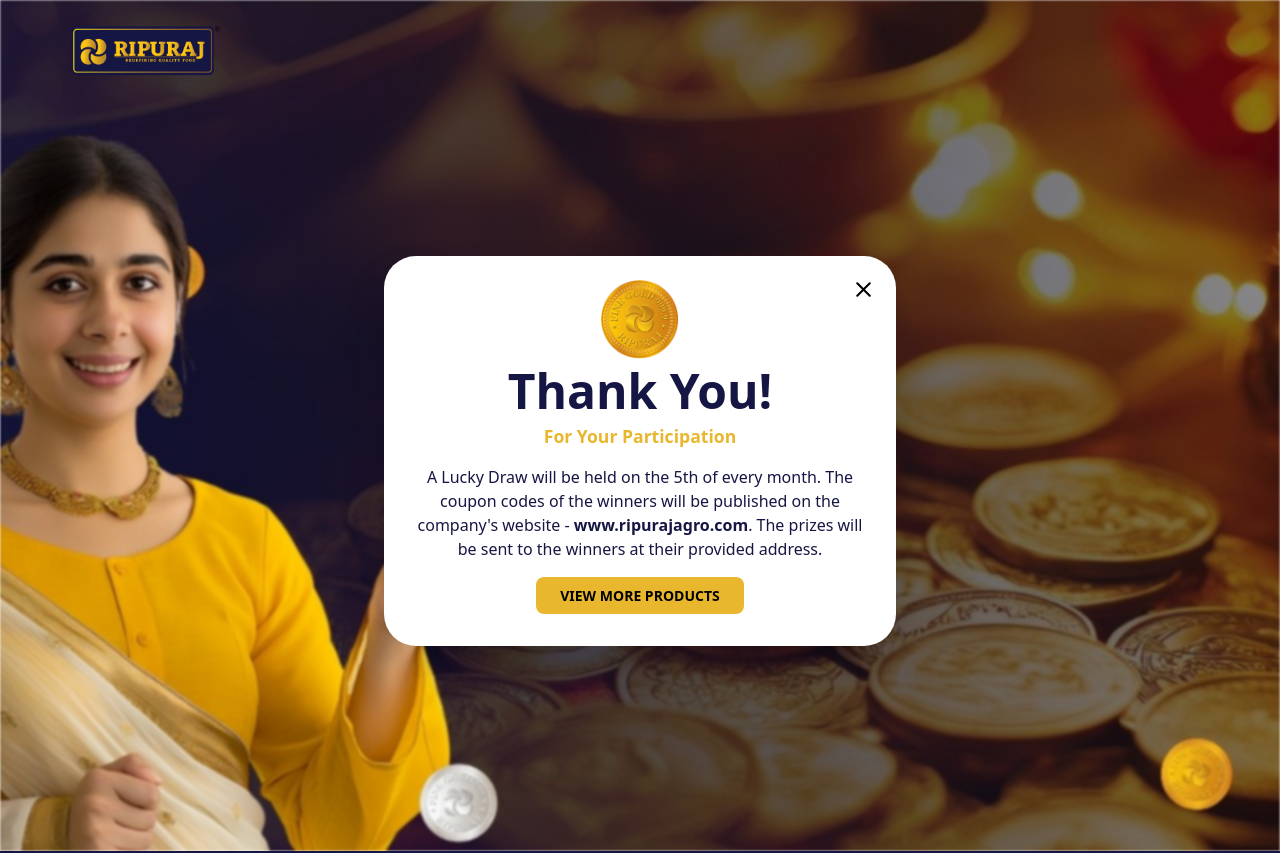
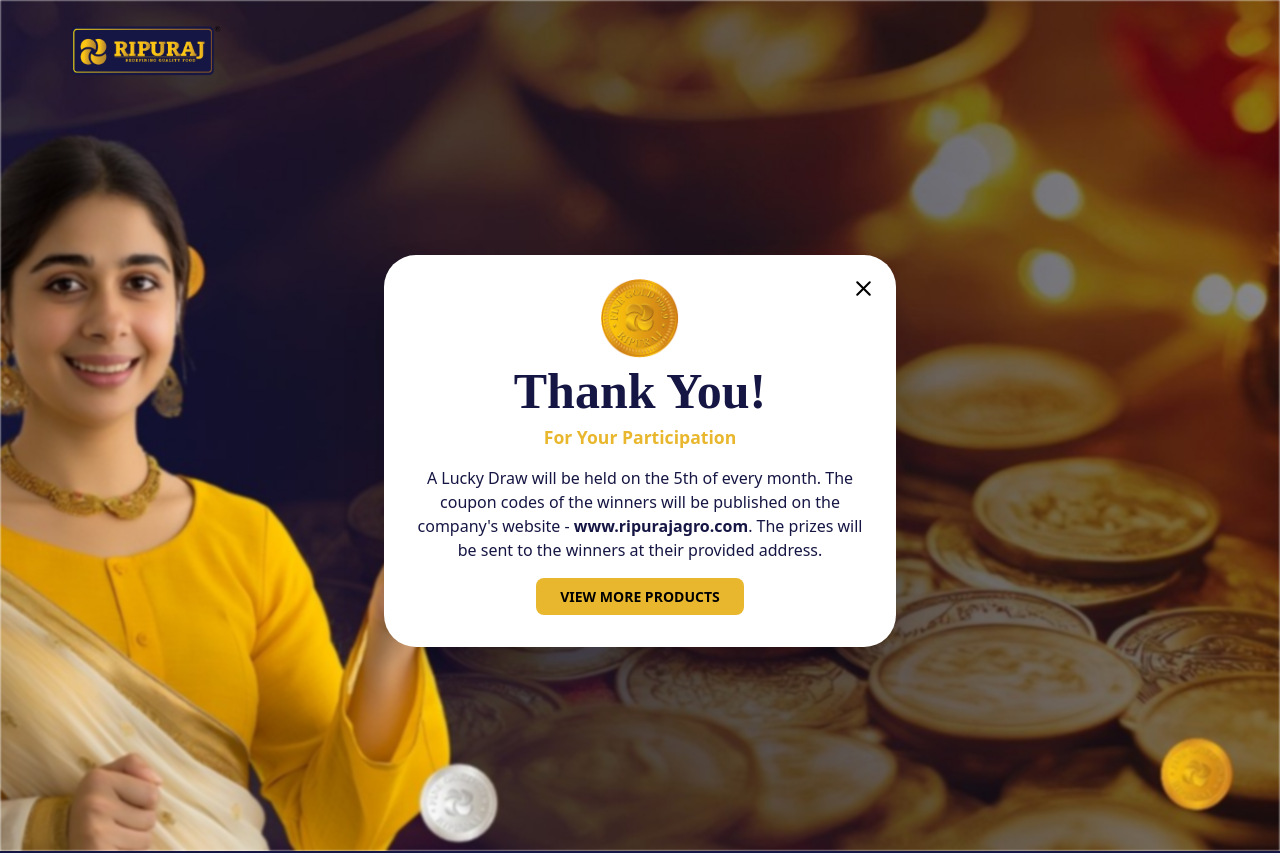
Before and after one commit to rahul-raj-hl/ripuraj, a Next.js app: page /formsubmitted in a window 1280 px wide. Shown: the top 853 px of the page. Built offline with nearby package versions, Linux system fonts and the light colour scheme.

Commit message:
fixed: bg-image for landing-page

```diff
--- a/src/components/FormSubmitted.js
+++ b/src/components/FormSubmitted.js
@@ -3,6 +3,7 @@
 import { useRouter } from "next/router";
 import Button from "./Button";
 import Link from "next/link";
+import styles from "@/styles/Home.module.css";
 
 const FormSubmitted = () => {
   const router = useRouter();
@@ -27,7 +28,7 @@
       {/* Mobile BG */}
       <div className="absolute w-full h-full block md:hidden">
         <Image
-          src="/landingImageForMobile.jpg"
+          src="/landingImageForMobile.png"
           layout="fill"
           objectFit="cover"
           alt="Mobile version"
@@ -56,7 +57,7 @@
           </svg>
           <img className="w-[17%] mx-auto" src="/gold_coin.png" alt="logo" />
           <div>
-            <h1 className="font-bold text-4xl md:text-5xl text-[#161644]">
+            <h1 className={`font-bold text-4xl md:text-5xl text-[#161644] ${styles.customFont}`} style={{ fontSize: '50px' }} >
               Thank You!
             </h1>
             <p className="font-bold text-[1rem] md:text-[1.1rem] mt-2 text-[#E9B72E]">
```
